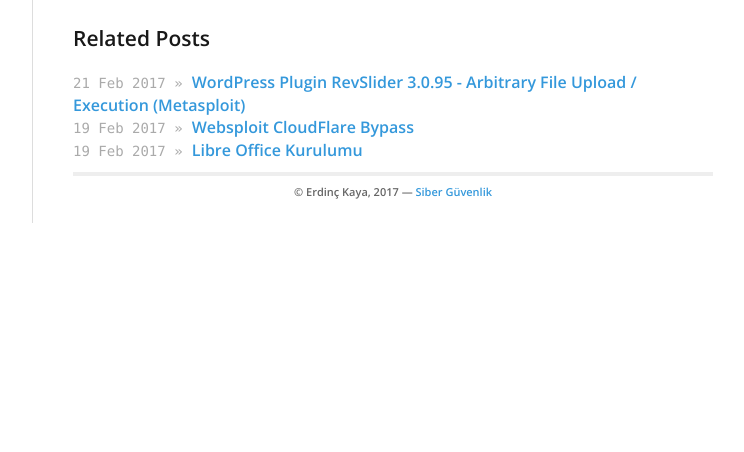
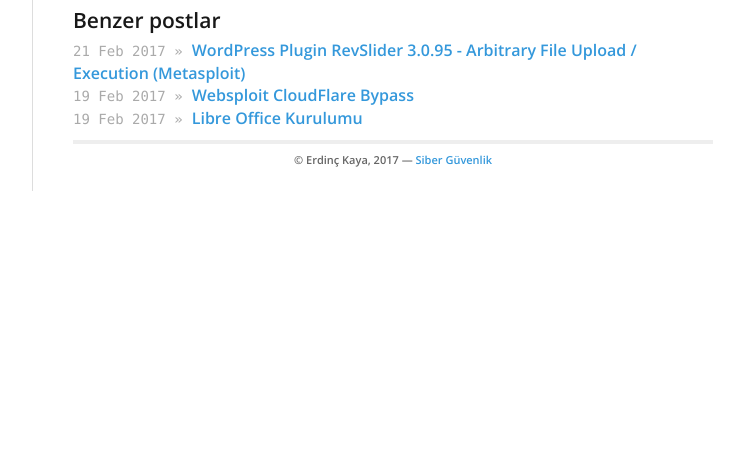
Before and after one commit to denemevol3/denemevol, a Jekyll site: the page built from _posts/2017-02-28-virtualbox-kali-linux-kurma.html, in a window 1280 px wide. Shown: the part 455-907 px from the top of the page, without its empty margins (378-1122 px from the left). Built offline with Jekyll 4.4.1, drawn with Linux system fonts in a browser that asks for light colours; nearby versions of some CDN libraries.

Commit message:
Update post.html

```diff
--- a/_layouts/post.html
+++ b/_layouts/post.html
@@ -16,7 +16,7 @@
 </div>
 
 <div id="related">
-  <h3>Related Posts</h3>
+  <h4>Benzer postlar</h4>
   <ul class="posts">
     {% for post in site.related_posts limit:3 %}
     <li>
```
